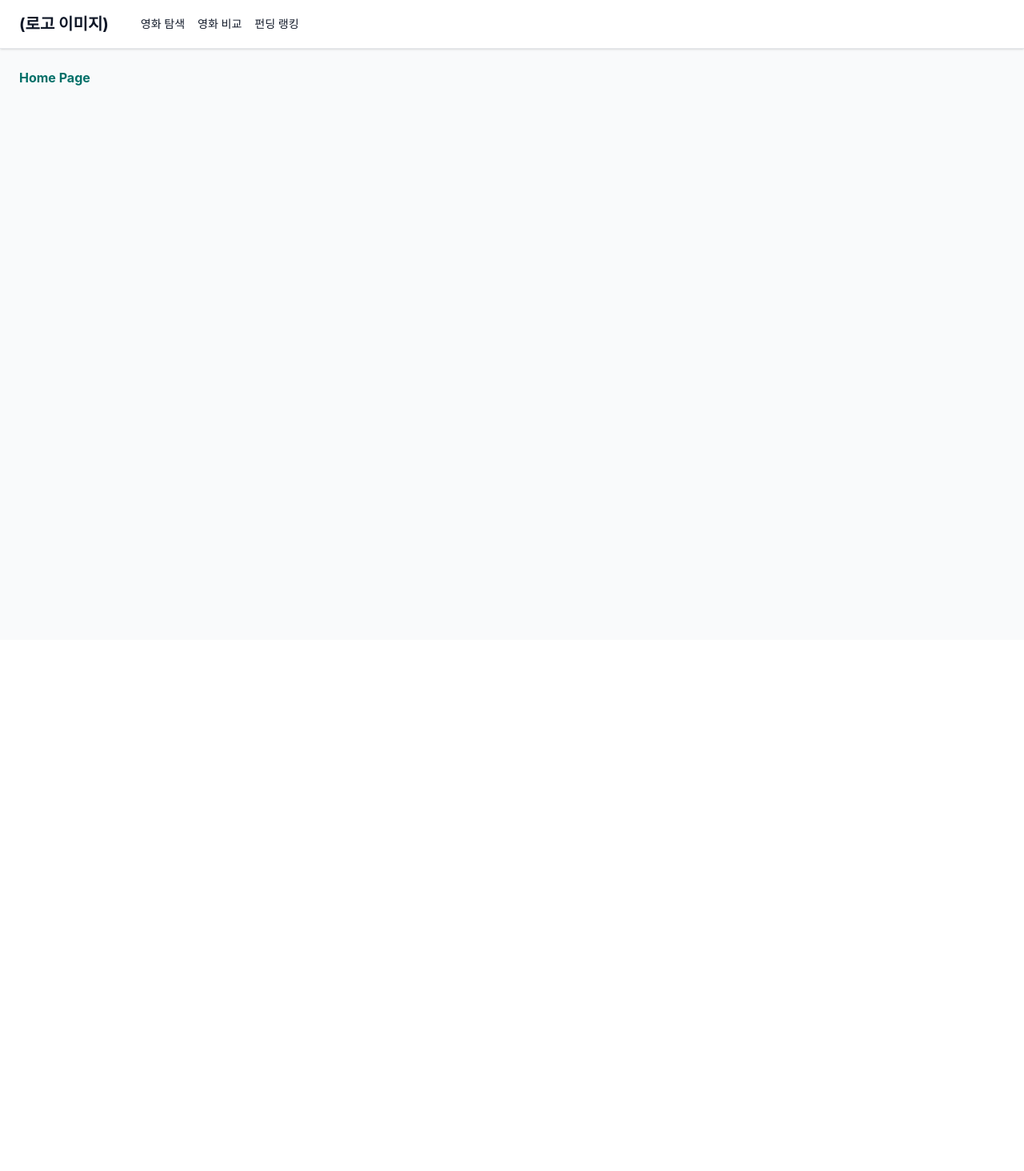
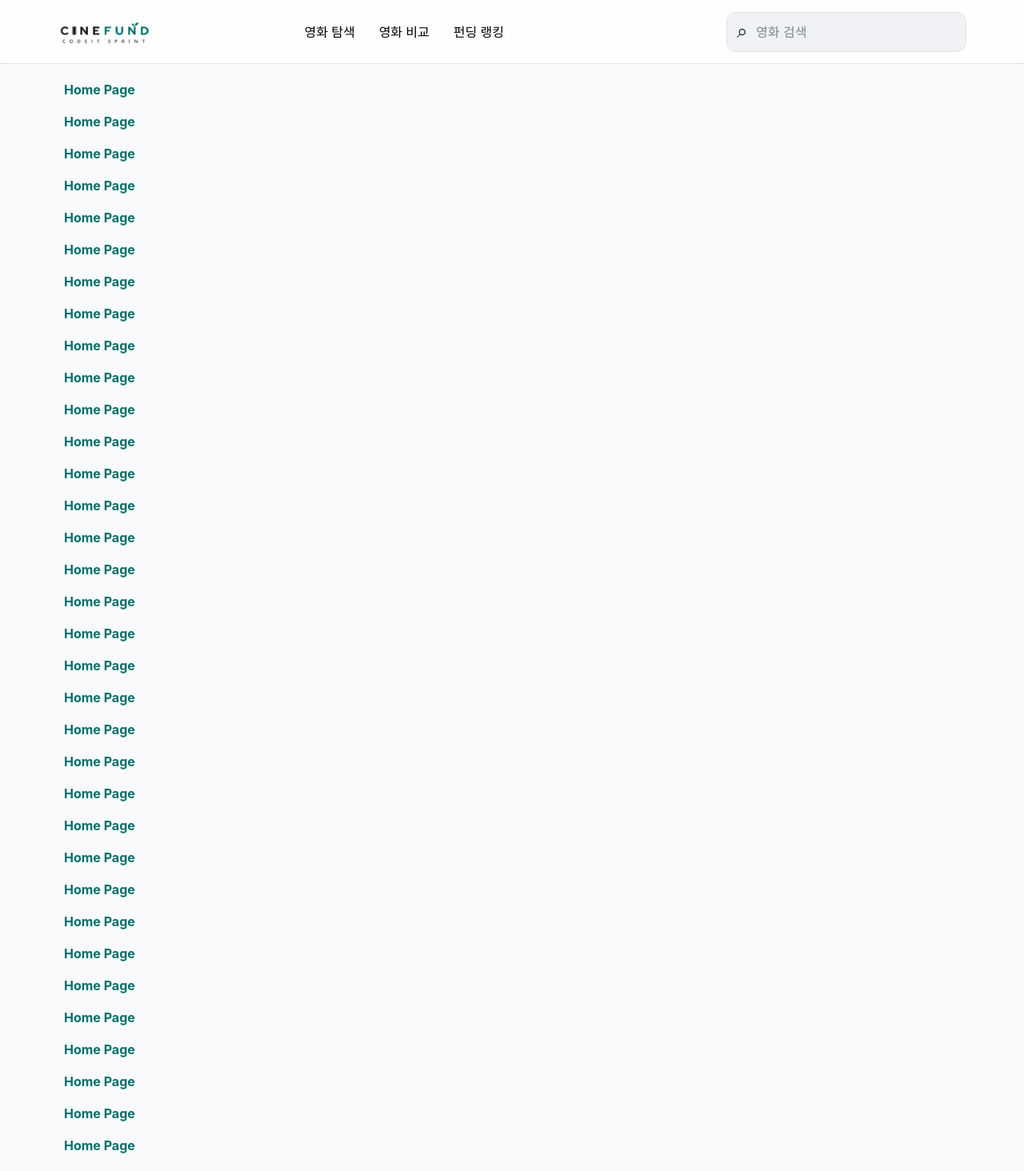
Before and after one commit to Sprint-project-1/cine-fund, a React (Vite) app: page / in a window 1280 px wide. Shown: the top 1464 px of the page at 80% size. Before the commit the page ends 800 px from the top, so only its background shows below. Built offline with nearby package versions, Linux system fonts and the light colour scheme.

Commit message:
add: header navbar

```diff
--- a/client/components/Navbar.jsx
+++ b/client/components/Navbar.jsx
@@ -2,13 +2,23 @@ import {Link} from "react-router";
 
 export default function Navbar() {
     return (
-        <header className="bg-white border-b border-gray-200 px-6 py-4 shadow-sm">
-            <div className="mx-auto flex items-center">
-                <h1 className="text-xl font-bold">(로고 이미지)</h1>
-                <nav className="mx-10 flex gap-4 text-sm font-medium">
+        <header className="table-header-group">
+            <div className="header-container">
+                <h1 className="logo_images" herf="">
+                    <img src="../public/images/logo.png" alt="Logo" className="logo" />
+                </h1>
+                <nav className="header-items">
                     <Link to="/">영화 탐색</Link>
                     <Link to="/compare">영화 비교</Link>
                     <Link to="/ranking">펀딩 랭킹</Link>
+                </nav>
+                <form className="search-form">
+                    <div className="serch-icon">⌕</div>
+                    <input type="text" placeholder="영화 검색" className="search-input" />
+                </form>
+                <nav className="header-mobile-container">
+                    <button className="header-mobile-button">⌕</button>
+                    <button className="header-mobile-button">☰</button>
                 </nav>
             </div>
         </header>
--- a/client/index.css
+++ b/client/index.css
@@ -7,3 +7,132 @@
 @theme {
     --color-primary: var(--color-brand-primary);
 }
+
+
+/*
+================ 헤더 레이아웃 ================
+*/
+
+.header-mobile-container {
+    display: none;
+}
+
+.table-header-group{
+    display: flex;
+    justify-content: center;
+    align-items: center;
+    background-color: rgba(255, 255, 255, 0.7);
+    backdrop-filter: blur(12px);
+    -webkit-backdrop-filter: blur(12px);
+    height: 80px;
+    padding: 0px 72px;
+    position: fixed;
+    top: 0;
+    left: 0;
+    right: 0;
+    z-index: 1000;
+    border-bottom: 1px solid #DDE1E8;
+}
+
+.header-container{
+    display: flex;
+    justify-content: space-between;
+    align-items: center;
+    width: 100%;
+    height: 80px;
+}
+
+h1 {
+    width: 120px;
+    height: 40px;
+    min-height: 40px;
+    min-width: 120px;
+}
+
+.logo{
+    width: 100%;
+    height: 100%;
+}
+
+.header-items{
+    display: flex;
+    gap: 30px;
+    font-size: 16px;
+    font-weight: 500;
+    color: #000000;
+    width: max-content;
+    min-width: 239px;
+}
+
+.search-form{
+    display: flex;
+    align-items: center;
+    width: clamp(220px, 300px, 400px);
+    height: 50px;
+    border-radius: 16px;
+    border-radius: 12px;
+    border: 1px solid #DDE1E8;
+    background: #F0F2F5;
+    margin-left: clamp(10px, 7vw, 120px);
+}
+
+.serch-icon{
+    font-size: 24px;
+    width: 24px;
+    height: 24px;
+    margin-left: 12px;
+    padding-bottom: 37px;
+}
+
+.search-input{
+    flex: 1;
+    min-width: 0;
+    border: 0;
+    outline: 0;
+    background: transparent;
+}
+
+.header-mobile-button{
+    display: none;
+    background-color: #ffffff;
+    border: 1px solid #DDE1E8;
+    border-radius: 100px;
+    width: 40px;
+    height: 40px;
+    font-size: 24px;
+    display: flex;
+    justify-content: center;
+    align-items: center;
+    margin-left: 12px;
+}
+
+@media (max-width: 910px){
+    .table-header-group{
+        padding: 0px 24px;
+    }
+    .header-items{
+        gap: 20px;
+    }
+    .search-form{
+        margin-left: 20px;
+        width: 30%;
+    }
+}
+@media (max-width: 620px){
+    .table-header-group{
+        justify-content: space-between;
+        padding: 0px 16px;
+    }
+    .header-container > *:not(h1):not(.header-mobile-container) {
+        display: none;
+    }
+    .header-mobile-container {
+        display: flex;
+        align-items: center;
+        gap: 8px;
+    }
+}
+
+main{
+    padding: 100px 80px 0px 80px;
+}
--- a/client/pages/HomePage.jsx
+++ b/client/pages/HomePage.jsx
@@ -1,5 +1,50 @@
 export default function HomePage() {
     return (
-        <h1 className="text-primary font-bold">Home Page</h1>
+        <div>
+            <h1 className="text-primary font-bold">Home Page</h1>
+            <h1 className="text-primary font-bold">Home Page</h1>
+            <h1 className="text-primary font-bold">Home Page</h1>
+            <h1 className="text-primary font-bold">Home Page</h1>
+            <h1 className="text-primary font-bold">Home Page</h1>
+            <h1 className="text-primary font-bold">Home Page</h1>
+            <h1 className="text-primary font-bold">Home Page</h1>
+            <h1 className="text-primary font-bold">Home Page</h1>
+            <h1 className="text-primary font-bold">Home Page</h1>
+            <h1 className="text-primary font-bold">Home Page</h1>
+            <h1 className="text-primary font-bold">Home Page</h1>
+            <h1 className="text-primary font-bold">Home Page</h1>
+            <h1 className="text-primary font-bold">Home Page</h1>
+            <h1 className="text-primary font-bold">Home Page</h1>
+            <h1 className="text-primary font-bold">Home Page</h1>
+            <h1 className="text-primary font-bold">Home Page</h1>
+            <h1 className="text-primary font-bold">Home Page</h1>
+            <h1 className="text-primary font-bold">Home Page</h1>
+            <h1 className="text-primary font-bold">Home Page</h1>
+            <h1 className="text-primary font-bold">Home Page</h1>
+            <h1 className="text-primary font-bold">Home Page</h1>
+            <h1 className="text-primary font-bold">Home Page</h1>
+            <h1 className="text-primary font-bold">Home Page</h1>
+            <h1 className="text-primary font-bold">Home Page</h1>
+            <h1 className="text-primary font-bold">Home Page</h1>
+            <h1 className="text-primary font-bold">Home Page</h1>
+            <h1 className="text-primary font-bold">Home Page</h1>
+            <h1 className="text-primary font-bold">Home Page</h1>
+            <h1 className="text-primary font-bold">Home Page</h1>
+            <h1 className="text-primary font-bold">Home Page</h1>
+            <h1 className="text-primary font-bold">Home Page</h1>
+            <h1 className="text-primary font-bold">Home Page</h1>
+            <h1 className="text-primary font-bold">Home Page</h1>
+            <h1 className="text-primary font-bold">Home Page</h1>
+            <h1 className="text-primary font-bold">Home Page</h1>
+            <h1 className="text-primary font-bold">Home Page</h1>
+            <h1 className="text-primary font-bold">Home Page</h1>
+            <h1 className="text-primary font-bold">Home Page</h1>
+            <h1 className="text-primary font-bold">Home Page</h1>
+            <h1 className="text-primary font-bold">Home Page</h1>
+            <h1 className="text-primary font-bold">Home Page</h1>
+            <h1 className="text-primary font-bold">Home Page</h1>
+            <h1 className="text-primary font-bold">Home Page</h1>
+            <h1 className="text-primary font-bold">Home Page</h1>
+        </div>
     )
 }
```
Also changed, not shown: 1 other file (tests, documents, lock files or other folders).
